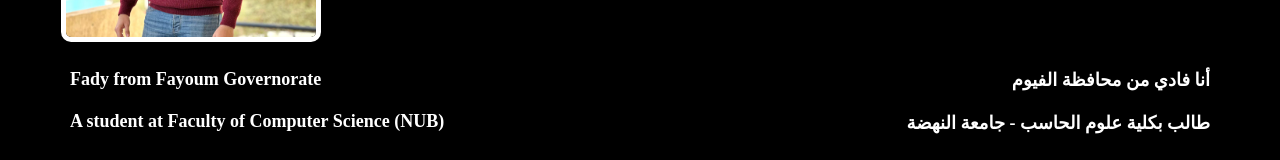
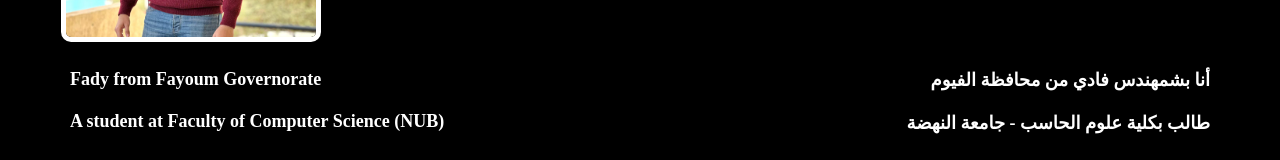
Before and after one commit to fadyhany1090/romel-azmy, a plain HTML site: page index.html in a window 1280 px wide. Shown: the part 329-489 px from the top of the page. Drawn offline with Linux system fonts and the light colour scheme.

Commit message:
Fix HTML formatting and structure

```diff
--- a/index.html
+++ b/index.html
@@ -63,7 +63,7 @@
             </td>
             <td align="right" dir="rtl" width="50%" style="vertical-align: top; padding-right: 10px;">
                 <font size="4">
-                    <b>أنا فادي  من محافظة الفيوم</b><br><br>
+                    <b>أنا بشمهندس فادي من محافظة الفيوم</b><br><br>
                     <b>طالب بكلية علوم الحاسب - جامعة النهضة</b>
                 </font>
             </td>
```
